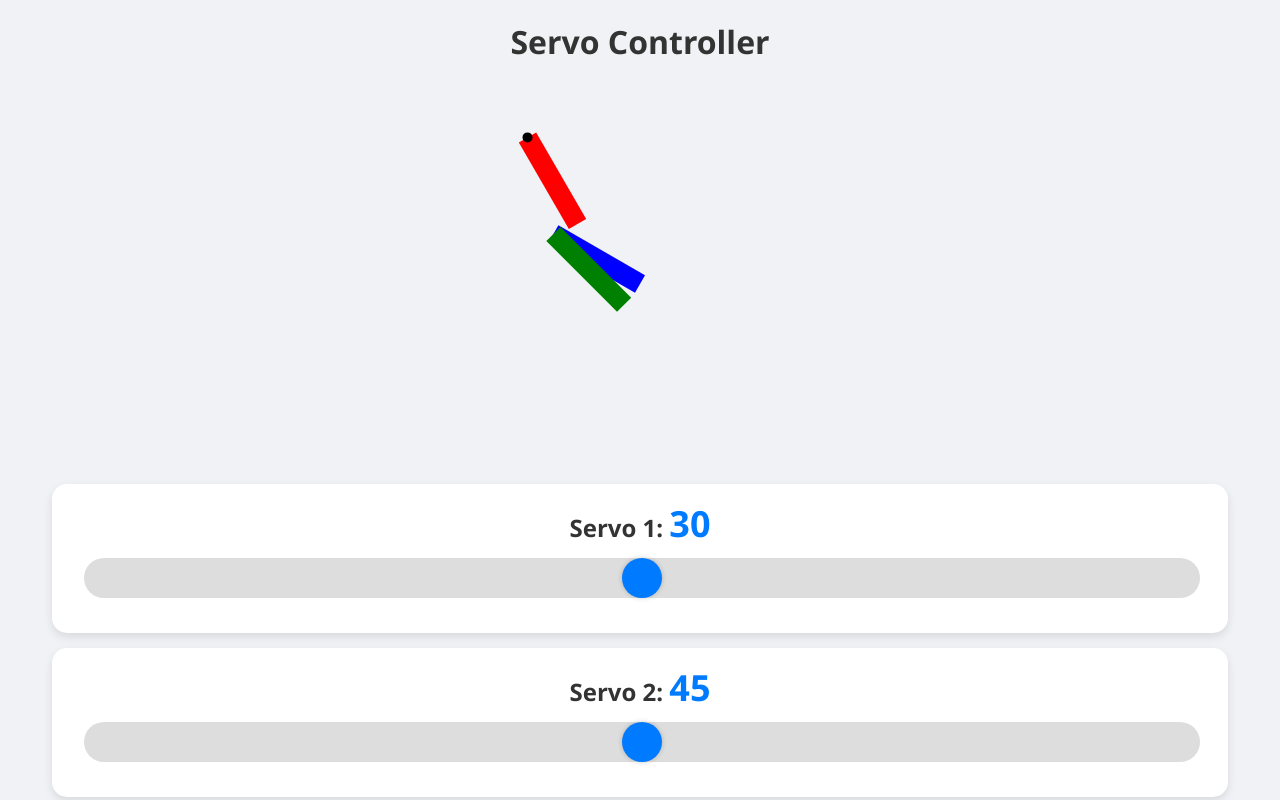
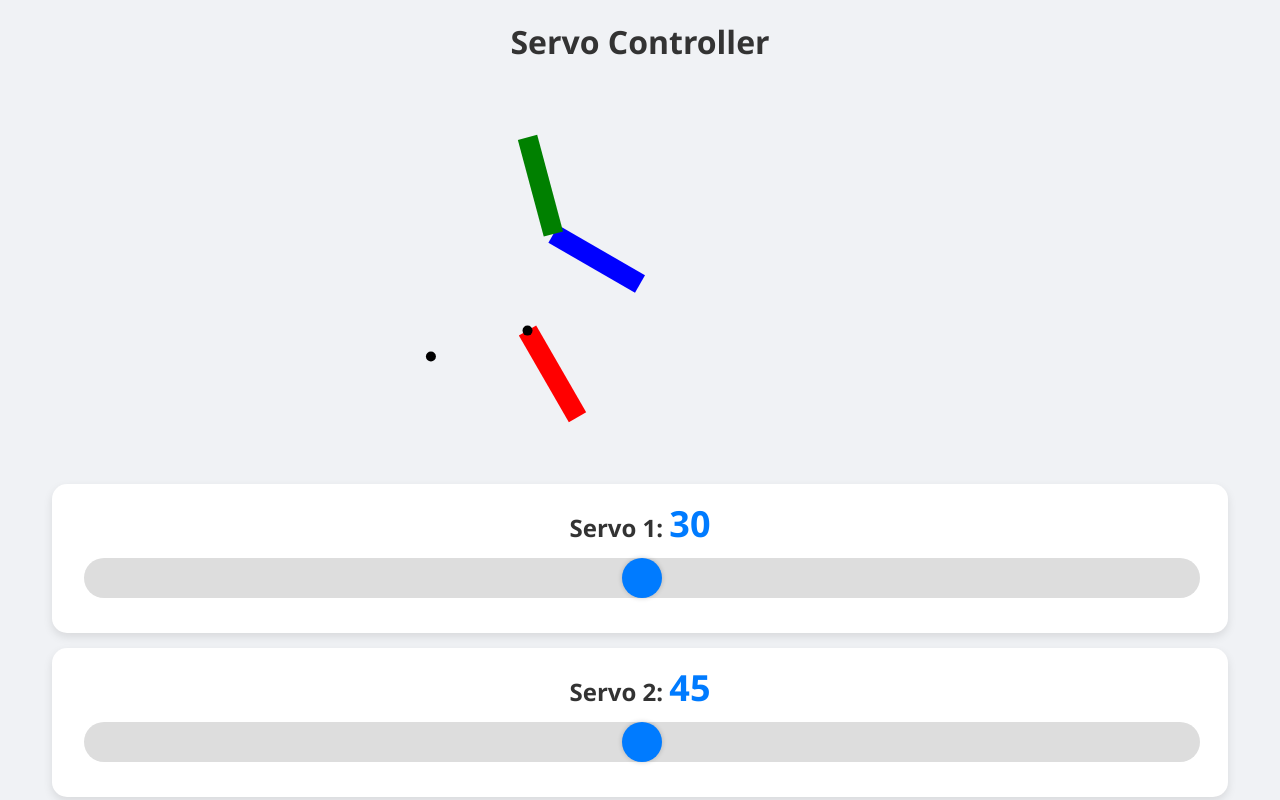
Before and after one commit to UTUBMIR/servoController, a plain HTML site: page index.html in a window 1280 px wide. Shown: the top 800 px of the page. Drawn offline with Linux system fonts and the light colour scheme; no server answers.

Commit message:
Update index.html

```diff
--- a/index.html
+++ b/index.html
@@ -67,8 +67,9 @@
             let angle3 = lastServoPositions[3] || 0;  // Vinkel for tredje servo (i grader)
 
             // Konverter vinkler fra grader til radianer
+            angle2 = (angle2 - 180 + angle1) * Math.PI / 180;
+
             angle1 = (angle1 - 180) * Math.PI / 180;
-            angle2 = angle2 * Math.PI / 180;
             angle3 = angle3 * Math.PI / 180;
 
             // 1. ledd (første arm)
```
